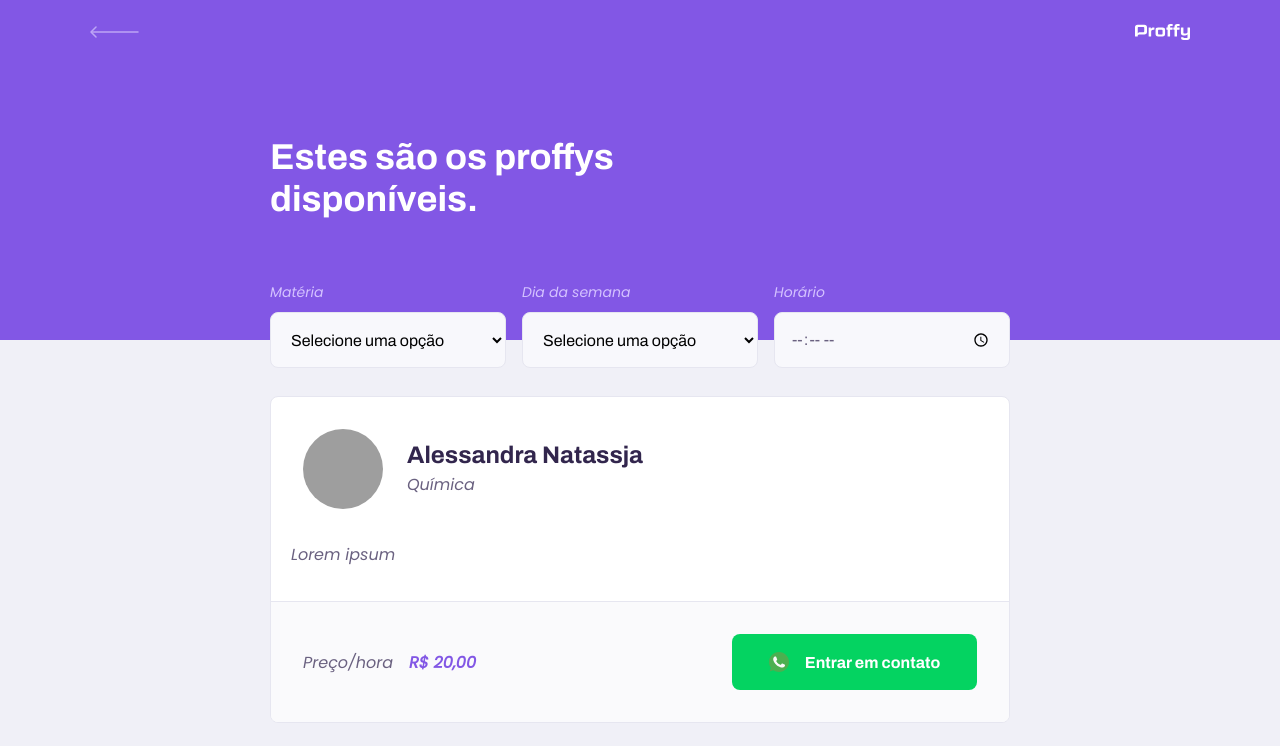
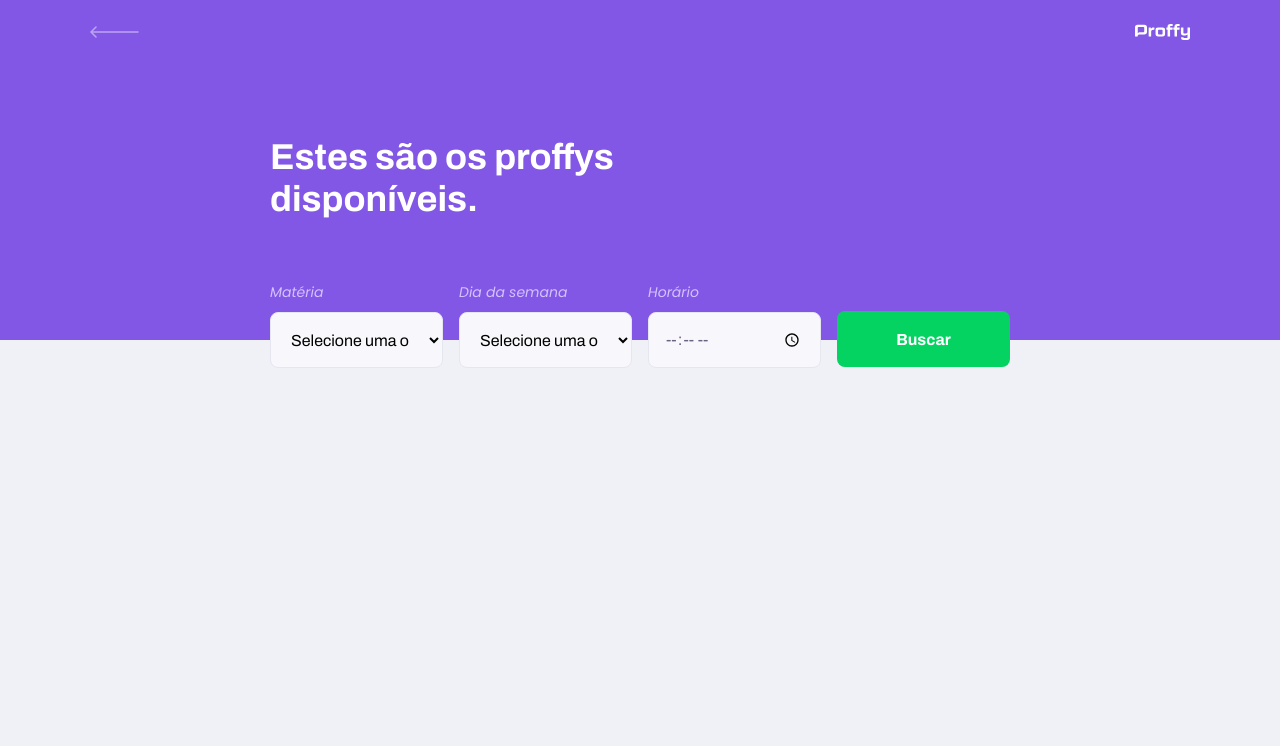
Before and after one commit to Alessandra-Nastassja/NLW-ROCKETSEAT-II, a React (Create React App) app in the folder web/: page /study in a window 1280 px wide. Shown: the top 746 px of the page. Built offline with nearby package versions, Linux system fonts and the light colour scheme; grey boxes are pictures that could not be loaded; the HTML template or start-up script is replaced by a standard one.

Commit message:
Finally front-end

```diff
--- a/web/src/components/TeacherItem/index.tsx
+++ b/web/src/components/TeacherItem/index.tsx
@@ -1,36 +1,46 @@
 import React from "react";
 
-import whatsappIcon from '../../assets/icons/whatsapp.svg';
+import whatsappIcon from "../../assets/icons/whatsapp.svg";
 
 import "./styles.css";
 
-function TeacherItem() {
+export interface Teacher {
+  id: number;
+  avatar: string;
+  bio: string;
+  cost: number;
+  name: string;
+  subject: string;
+  whatsapp: string;
+}
+interface TeacherItemProps {
+  teacher: Teacher;
+}
+
+const TeacherItem: React.FC<TeacherItemProps> = ({ teacher }) => {
   return (
     <article className="teacher-item">
       <header>
-        <img
-          src="https://avatars3.githubusercontent.com/u/27302446?s=460&u=3dd13ebcaae548fe35d71e26dc3875c05a5f3e92&v=4"
-          alt=""
-        />
+        <img src={teacher.avatar} alt={teacher.name} />
         <div>
-          <strong>Alessandra Natassja</strong>
-          <span>Química</span>
+          <strong>{teacher.name}</strong>
+          <span>{teacher.subject}</span>
         </div>
       </header>
 
-      <p>Lorem ipsum</p>
+      <p>{teacher.bio}</p>
 
       <footer>
         <p>
           Preço/hora
-          <strong>R$ 20,00</strong>
+          <strong>R$ {teacher.cost}</strong>
         </p>
-        <button type="button">
+        <a href={`https://wa.me/${teacher.whatsapp}`}>
           <img src={whatsappIcon} alt="Whatsapp" />
           Entrar em contato
-        </button>
+        </a>
       </footer>
     </article>
   );
-}
+};
 export default TeacherItem;
--- a/web/src/components/TeacherItem/styles.css
+++ b/web/src/components/TeacherItem/styles.css
@@ -48,7 +48,7 @@
     font-size: 1.6rem;
     display: block;
 }
-.teacher-item footer button{
+.teacher-item footer a{
     width: 20rem;
     height: 5.6rem;
     background: var(--color-secundary);
@@ -62,7 +62,7 @@
     justify-content: space-evenly;
     transition: 0.2s;
 }
-.teacher-item footer button:hover{
+.teacher-item footer a:hover{
     background: var(--color-secundary-dark);
 }
 @media (min-width: 700px){
--- a/web/src/pages/TeacherList/index.tsx
+++ b/web/src/pages/TeacherList/index.tsx
@@ -1,56 +1,96 @@
-import React from "react";
+import React, { useState, FormEvent } from "react";
+
+import api from "../../services/api";
 
 import Input from "../../components/Input";
 import PageHeader from "../../components/PageHeader";
-import TeacherItem from "../../components/TeacherItem";
+import TeacherItem, { Teacher } from "../../components/TeacherItem";
+import Select from "../../components/Select";
 
 import "./styles.css";
-import Select from "../../components/Select";
 
-function TeacherList() {
+const TeacherList: React.FC<Teacher> = () => {
+  const [teachers, setTeachers] = useState([]);
+  const [subject, setSubject] = useState("");
+  const [week_day, setWeekDay] = useState("");
+  const [time, setTime] = useState("");
+
+  async function searchTeachers(e: FormEvent) {
+
+    e.preventDefault();
+
+     const response = await api.get('classes', {
+      params: {
+        subject,
+        week_day,
+        time
+      }
+    })
+
+    setTeachers(response.data);
+
+  }
+
   return (
     <div id="page-teacher-list" className="container">
       <PageHeader title="Estes são os proffys disponíveis.">
-        <form id="search-teachers">
-        <Select
+        <form id="search-teachers" onSubmit={searchTeachers}>
+          <Select
             name="subject"
             label="Matéria"
+            value={subject}
+            onChange={(e) => {
+              setSubject(e.target.value);
+            }}
             options={[
-              {value: 'Artes', label: 'Artes'},
-              {value: 'Biologia', label: 'Biologia'},
-              {value: 'Ciências', label: 'Ciências'},
-              {value: 'Educação física', label: 'Educação física'},
-              {value: 'Geografia', label: 'Geografia'},
-              {value: 'História', label: 'História'},
-              {value: 'Matemática', label: 'Matemática'},
-              {value: 'Português', label: 'Português'},
-              {value: 'Química', label: 'Química'},
+              { value: "Artes", label: "Artes" },
+              { value: "Biologia", label: "Biologia" },
+              { value: "Ciências", label: "Ciências" },
+              { value: "Educação física", label: "Educação física" },
+              { value: "Geografia", label: "Geografia" },
+              { value: "História", label: "História" },
+              { value: "Matemática", label: "Matemática" },
+              { value: "Português", label: "Português" },
+              { value: "Química", label: "Química" },
             ]}
           />
           <Select
             name="week_day"
             label="Dia da semana"
+            value={week_day}
+            onChange={(e) => {
+              setWeekDay(e.target.value);
+            }}
             options={[
-              {value: '0', label: 'Domingo'},
-              {value: '1', label: 'Segunda-feira'},
-              {value: '2', label: 'Terça-feira'},
-              {value: '3', label: 'Quarta-feira'},
-              {value: '4', label: 'Quinta-feira'},
-              {value: '5', label: 'Sexta-feira'},
-              {value: '6', label: 'Sábado'},
+              { value: "0", label: "Domingo" },
+              { value: "1", label: "Segunda-feira" },
+              { value: "2", label: "Terça-feira" },
+              { value: "3", label: "Quarta-feira" },
+              { value: "4", label: "Quinta-feira" },
+              { value: "5", label: "Sexta-feira" },
+              { value: "6", label: "Sábado" },
             ]}
           />
-          <Input type="time" name="time" label="Horário" />
+          <Input
+            type="time"
+            name="time"
+            label="Horário"
+            value={time}
+            onChange={(e) => {
+              setTime(e.target.value);
+            }}
+          />
+
+          <button type="submit">
+            Buscar
+          </button>
         </form>
       </PageHeader>
 
       <main>
-        <TeacherItem />
-        <TeacherItem />
-        <TeacherItem />
-        <TeacherItem />
-        <TeacherItem />
-        <TeacherItem />
+        { teachers.map((teacher: Teacher) => {
+          return  <TeacherItem key={teacher.id} teacher={teacher} />;
+        })}
       </main>
     </div>
   );
--- a/web/src/pages/TeacherList/styles.css
+++ b/web/src/pages/TeacherList/styles.css
@@ -8,6 +8,27 @@
 #search-teachers label{
     color: var(--color-text-in-primary);
 }
+#search-teachers button {
+    width: 100%;
+    height: 5.6rem;
+    background: var(--color-secundary);
+    color: var(--color-button-text);
+    border: 0;
+    border-radius: 0.8rem;
+    cursor: pointer;
+    font: 700 1.6rem Archivo;
+    display: flex;
+    align-items: center;
+    justify-content: center;
+    text-decoration: none;
+    transition: background-color 0.2s;
+    margin-top: 3.2rem;
+}
+
+#search-teachers button:hover {
+    background: var(--color-secundary-dark);
+}
+
 #page-teacher-list main{
    margin: 3.2rem auto;
    width: 90%;
@@ -18,7 +39,7 @@
     }
     #search-teachers{
         display: grid;
-        grid-template-columns: repeat(3, 1fr);
+        grid-template-columns: repeat(4, 1fr);
         column-gap: 16px;
         position: absolute;
         bottom: -28px;
```
